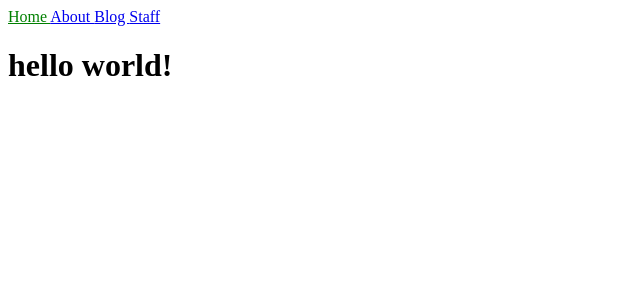
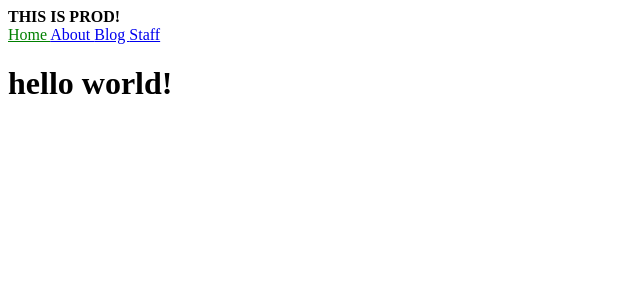
Before and after one commit to Kimserey/jekyll-test, a Jekyll site: the page built from index.html, in a window 1280 px wide. Shown: the top 300 px of the page, without its empty margins (0-640 px from the left). Built offline with Jekyll 4.4.1, drawn with Linux system fonts in a browser that asks for light colours.

Commit message:
Added Gemfile to lock down packages - use bundle install to install
Added production specific example with jekyll.environment

```diff
--- a/_layouts/default.html
+++ b/_layouts/default.html
@@ -4,8 +4,14 @@
     <meta charset="utf-8">
     <title>{{ page.title }}</title>
     <link rel="stylesheet" href="/assets/css/styles.css">
+    {% feed_meta %}
+    {% seo %}
   </head>
   <body>
+    {% if jekyll.environment == "production" %}
+        <b>THIS IS PROD!</b>
+    {% endif %}
+
     {% include navigation.html %}
     {{ content }}
   </body>
```
Also changed, not shown: Gemfile (added, +9 -0 lines), Gemfile.lock (added), 1 other file.
